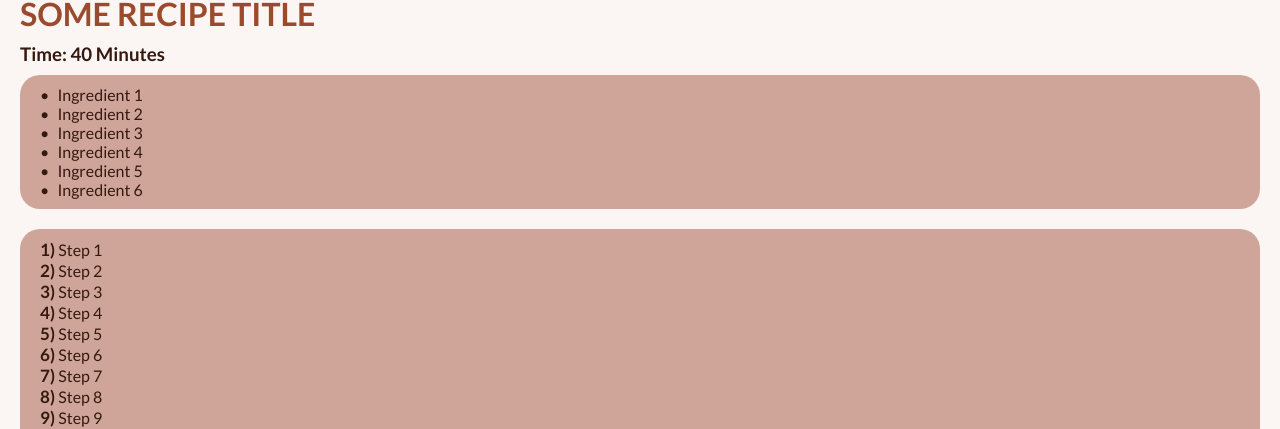
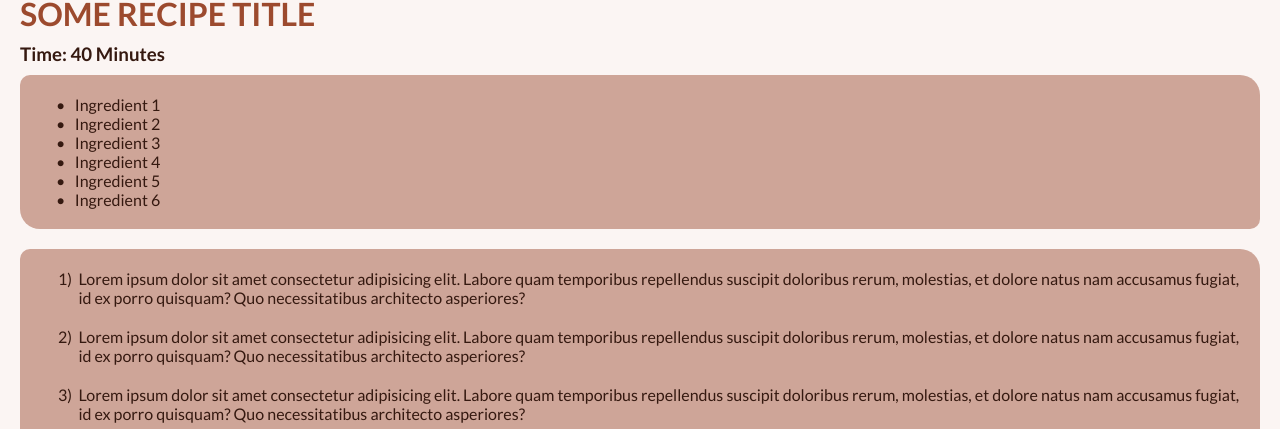
Before and after one commit to bearaxe/vue-recipe-book, a Vue app: page /#/ in a window 1280 px wide. Shown: the part 391-820 px from the top of the page. Built offline with nearby package versions, Linux system fonts and the light colour scheme.

Commit message:
get the lists right

```diff
--- a/src/components/RecipeDisplay.vue
+++ b/src/components/RecipeDisplay.vue
@@ -1,6 +1,6 @@
 <template>
   <div class="recipe-display">
-    <img class="recipe-display__image" src="@/../public/data/images/recipe-1.jpeg" alt="Recipe Image">
+    <img class="recipe-display__image" :src="testImg" alt="Recipe Image">
     <div class="recipe-display__content">
       <a href="https://www.google.com" class="recipe-display__link">
         <h1 class="heading-1" v-text="'Some Recipe Title'" />
@@ -16,16 +16,12 @@
       </ul>
 
       <ul class="recipe-display__instructions paren-list">
-        <li class="recipe-display__instructions--step-1">Step 1</li>
-        <li class="recipe-display__instructions--step-2">Step 2</li>
-        <li class="recipe-display__instructions--step-3">Step 3</li>
-        <li class="recipe-display__instructions--step-4">Step 4</li>
-        <li class="recipe-display__instructions--step-5">Step 5</li>
-        <li class="recipe-display__instructions--step-6">Step 6</li>
-        <li class="recipe-display__instructions--step-7">Step 7</li>
-        <li class="recipe-display__instructions--step-8">Step 8</li>
-        <li class="recipe-display__instructions--step-9">Step 9</li>
-        <li class="recipe-display__instructions--step-10">Step 10</li>
+        <template  v-for="n in 10">
+          <li :key="`ins${n}`" class="recipe-display__instruction">
+            <span class="number" v-text="n + ') '" />
+            {{ testText }}
+          </li>
+        </template>
       </ul>
 
       <a href="#" class="recipe-display__edit">Edit</a>
@@ -34,9 +30,17 @@
 </template>
 
 <script>
+import image from '@/../public/data/images/recipe-1.jpeg';
+
 export default {
   props: {
 
+  },
+  data() {
+    return {
+      testText: 'Lorem ipsum dolor sit amet consectetur adipisicing elit. Labore quam temporibus repellendus suscipit doloribus rerum, molestias, et dolore natus nam accusamus fugiat, id ex porro quisquam? Quo necessitatibus architecto asperiores?',
+      testImg: image,
+    };
   },
 };
 </script>
--- a/src/scss/base/_base.scss
+++ b/src/scss/base/_base.scss
@@ -21,30 +21,26 @@
 
 ul {
     background-color: $color-accent-light;
-    padding: 1rem;
-    border-radius: 2rem;
+    padding: 2rem;
+    border-radius: 1rem 2rem;
     &.paren-list {
-        counter-reset: parenList;
         li {
-            &::before {
-                counter-increment: parenList;
-                content: counter(parenList)") ";
-                font-weight: 700;
-                font-size: 1.7rem;
-            }
-            &:not(:nth-child(n+10)){
-               text-indent: 1rem;
+            display: flex;
+            padding-bottom: 2rem;
+            span {
+                text-align: right;
+                flex: 0 0 2.5vw;
+                margin-right: .5vw;
             }
         }
     }
     &.dot-list {
-        li::before {
-            content: "• ";
-            padding-right: .5rem;
-        }
-
         li {
-            text-indent: 1rem;
+            margin-left: 1.25vw;
+            &::before {
+                content: "• ";
+                margin-right: .5vw;
+            }
         }
     }
 }
```
